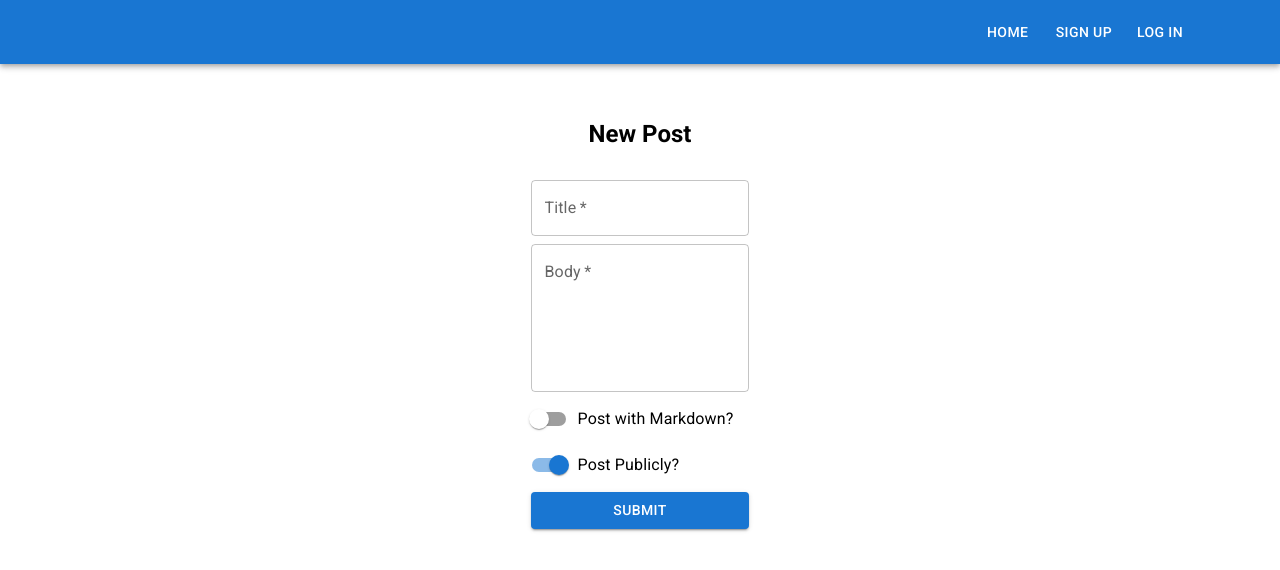
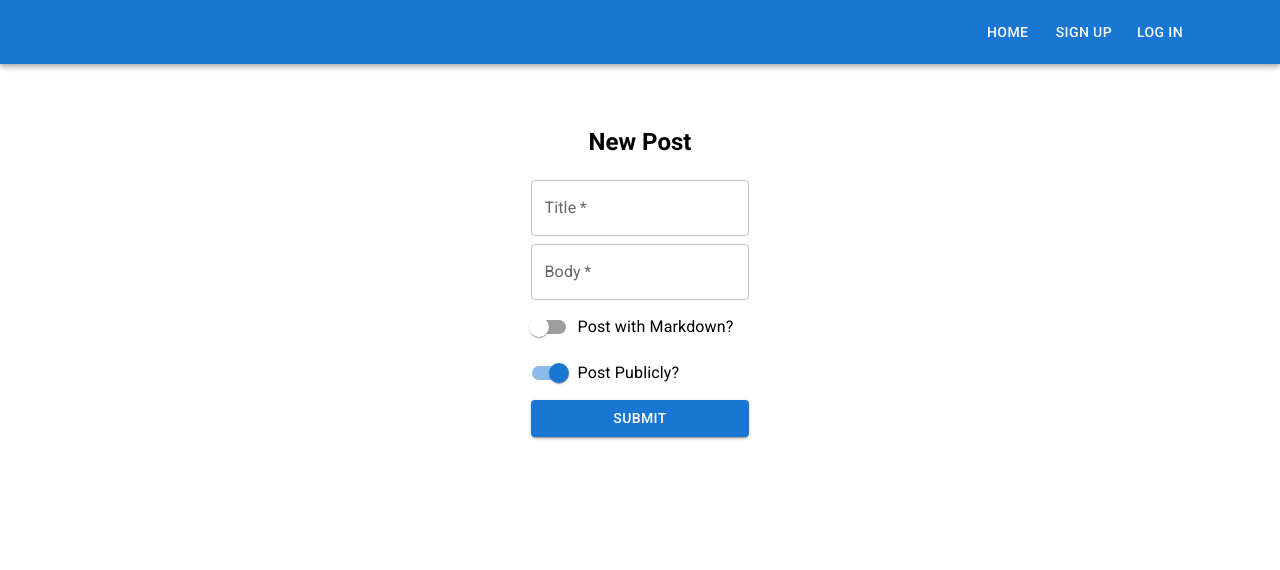
Before and after one commit to duncanp781/blog-frontend, a React (Create React App) app: page /post in a window 1280 px wide. Shown: the top 570 px of the page. Built offline with nearby package versions, Linux system fonts and the light colour scheme.

Commit message:
Rewrite PostForm to allow markdown

```diff
--- a/package.json
+++ b/package.json
@@ -11,6 +11,7 @@
     "@testing-library/react": "^13.3.0",
     "@testing-library/user-event": "^13.5.0",
     "@types/jest": "^27.5.2",
+    "@types/lodash": "^4.14.191",
     "@types/material-ui": "^0.21.12",
     "@types/node": "^16.11.54",
     "@types/react": "^18.0.17",
@@ -21,8 +22,10 @@
     "@types/styled-components": "^5.1.26",
     "@uiw/react-md-editor": "^3.20.2",
     "date-fns": "^2.29.3",
+    "lodash": "^4.17.21",
     "react": "^18.2.0",
     "react-dom": "^18.2.0",
+    "react-markdown": "^8.0.5",
     "react-query": "^3.39.2",
     "react-router": "^6.3.0",
     "react-router-dom": "^6.3.0",
--- a/src/PostForm.tsx
+++ b/src/PostForm.tsx
@@ -1,22 +1,36 @@
 import React from "react";
 import { UserContext } from "./contexts/UserContext";
 import { useEffect, useState, useContext } from "react";
-import FormMaker from "./meta/formmaker";
 import { useNavigate, useLocation, useParams } from "react-router";
-import { Switch, FormControlLabel } from "@mui/material";
+import { Switch, FormControlLabel, TextField, Button } from "@mui/material";
 import { Post } from "./types/Post";
 import MDEditor from "@uiw/react-md-editor";
+import { Form } from "./styled/form.styled";
+import { PageTitle } from "./styled/pageTitle.styled";
 
 export default function PostForm() {
   const location = useLocation();
+  const navigate = useNavigate();
   const params = useParams();
+  const userController = useContext(UserContext);
+
   // Check if we are updating a post - if the url is on a specific post, we are.
   const [isUpdate, setIsUpdate] = useState(!!params.id);
+  //If there is a post, this is its information, otherwise null
   const [post, setPost] = useState<Post | null>(null);
-  const navigate = useNavigate();
-  const userController = useContext(UserContext);
+
+  const [title, setTitle] = useState<string>("");
+  const [body, setBody] = useState<string>("");
   const [isMD, setIsMD] = useState(false);
-  const [MDContent, setMDContent] = useState("");
+
+  // Want title and body to be the same as post if there is an update to it - i.e. if is update
+  useEffect(() => {
+    if(post){
+    setBody(post.content);
+    setTitle(post.title);
+    }
+  }, [post])
+
   //If isUpdate, fetch post from API
   useEffect(() => {
     if (isUpdate) {
@@ -33,10 +47,12 @@ export default function PostForm() {
     //Get form data
     const formData = new FormData(e.target as HTMLFormElement);
     const data = {
-      title: formData.get("title") as string,
-      content: formData.get("content") as string,
+      title: title,
+      content: body,
       public: formData.get("public") === "on",
+      isMD: formData.get("markdown") === "on",
     };
+    console.log(data);
     //Send data to server
     if (userController.user) {
       if (isUpdate) {
@@ -71,38 +87,36 @@ export default function PostForm() {
     }
   };
   return (
-    <FormMaker
-      title={isUpdate ? "Update Post" : "New Post"}
-      entries={[
-        {
-          name: "title",
-          type: "text",
-          label: "Title",
-          required: true,
-          value: post ? post.title : "",
-        },
-        {
-          name: "content",
-          type: "textarea",
-          label: "Body",
-          required: true,
-          minRows: 5,
-          maxRows: 10,
-          value: post ? post.content : "",
-          include: !isMD,
-        },
-      ]}
-      onSubmit={submit}
-    >
-      {
+    <>
+      <Form
+        onSubmit={(e) => {
+          submit(e);
+        }}
+        action=""
+      >
+        <PageTitle>{isUpdate ? "Update Post" : "New Post"}</PageTitle>
+        <TextField
+          key="title"
+          type="text"
+          label="Title"
+          required
+          value={title}
+          onChange={(e) => setTitle(e.target.value)}
+        />
         <>
           {isMD ? (
-            <MDEditor
-              value={MDContent}
-              onChange={setMDContent as any}
+            <MDEditor value={body} onChange={setBody as any} />
+          ) : (
+            <TextField
+              key="content"
+              type="textarea"
+              label="Body"
+              required={true}
+              value={body}
+              minRows={5}
+              maxRows={10}
+              onChange={(e) => setBody(e.target.value)}
             />
-          ) : (
-            <></>
           )}
           <FormControlLabel
             control={<Switch name="markdown" />}
@@ -114,7 +128,10 @@ export default function PostForm() {
             label="Post Publicly?"
           />
         </>
-      }
-    </FormMaker>
+        <Button variant="contained" color="primary" type="submit">
+          Submit
+        </Button>
+      </Form>
+    </>
   );
 }
--- a/src/PostPage.tsx
+++ b/src/PostPage.tsx
@@ -7,6 +7,7 @@ import { PostContent } from "./styled/postContent.styled";
 import { Link } from "react-router-dom";
 import { PostStyled } from "./styled/post.styled";
 import { UserContext } from "./contexts/UserContext";
+import { ReactMarkdown } from "react-markdown/lib/react-markdown";
 
 function PostPage() {
   const { id } = useParams();
@@ -34,14 +35,20 @@ function PostPage() {
                 <h2 style={{ marginLeft: "auto" }}>
                   {post.public ? "Published" : "Not Published"}
                 </h2>
-                <h3 style = {{marginLeft: "auto"}}>
+                <h3 style={{ marginLeft: "auto" }}>
                   <Link to={"/post/" + post._id + "/update"} state={{ post }}>
                     Edit
                   </Link>
                 </h3>{" "}
               </>
             ) : null}
-            <PostContent>{post.content}</PostContent>
+            <>
+              {post.isMD ? (
+                <ReactMarkdown>{post.content}</ReactMarkdown>
+              ) : (
+                <PostContent>{post.content}</PostContent>
+              )}
+            </>
           </PostStyled>
           <CommentDisplay />
         </>
--- a/src/meta/formmaker.tsx
+++ b/src/meta/formmaker.tsx
@@ -2,6 +2,7 @@ import React, { useState, useEffect } from "react";
 import { Form } from "../styled/form.styled";
 import { PageTitle } from "../styled/pageTitle.styled";
 import { TextField, Button } from "@mui/material";
+import _ from "lodash";
 
 // If include is not stated, we assume it is included.
 interface FormEntry {
@@ -11,7 +12,7 @@ interface FormEntry {
   required: boolean;
   minRows?: number;
   maxRows?: number;
-  value?: string;
+  value?: string | null;
   include?: boolean;
 }
 
@@ -54,8 +55,9 @@ function FormMaker({ entries, title, onSubmit, children }: Props) {
         }}
         action=""
       >
-        {entries.map((entry) => (
-          (entry.include === undefined || entry.include) ?
+        {entries.map(
+          (entry) =>
+            (entry.include === undefined || entry.include) && (
               <TextField
                 key={entry.name}
                 label={entry.label}
@@ -72,9 +74,9 @@ function FormMaker({ entries, title, onSubmit, children }: Props) {
                     [entry.name]: e.target.value,
                   }));
                 }}
-
-          /> : <></>
-        ))}
+              />
+            )
+        )}
         {children}
         <Button variant="contained" color="primary" type="submit">
           Submit
--- a/src/types/Post.tsx
+++ b/src/types/Post.tsx
@@ -5,6 +5,7 @@ export interface Post {
   content: string;
   public: boolean;
   createdAt: string;
+  isMD?: boolean,
   author: {
     username: string;
     _id: string;
```
Also changed, not shown: 1 other file (tests, documents, lock files or other folders). Lines whose indentation alone changed are shown as unchanged.
